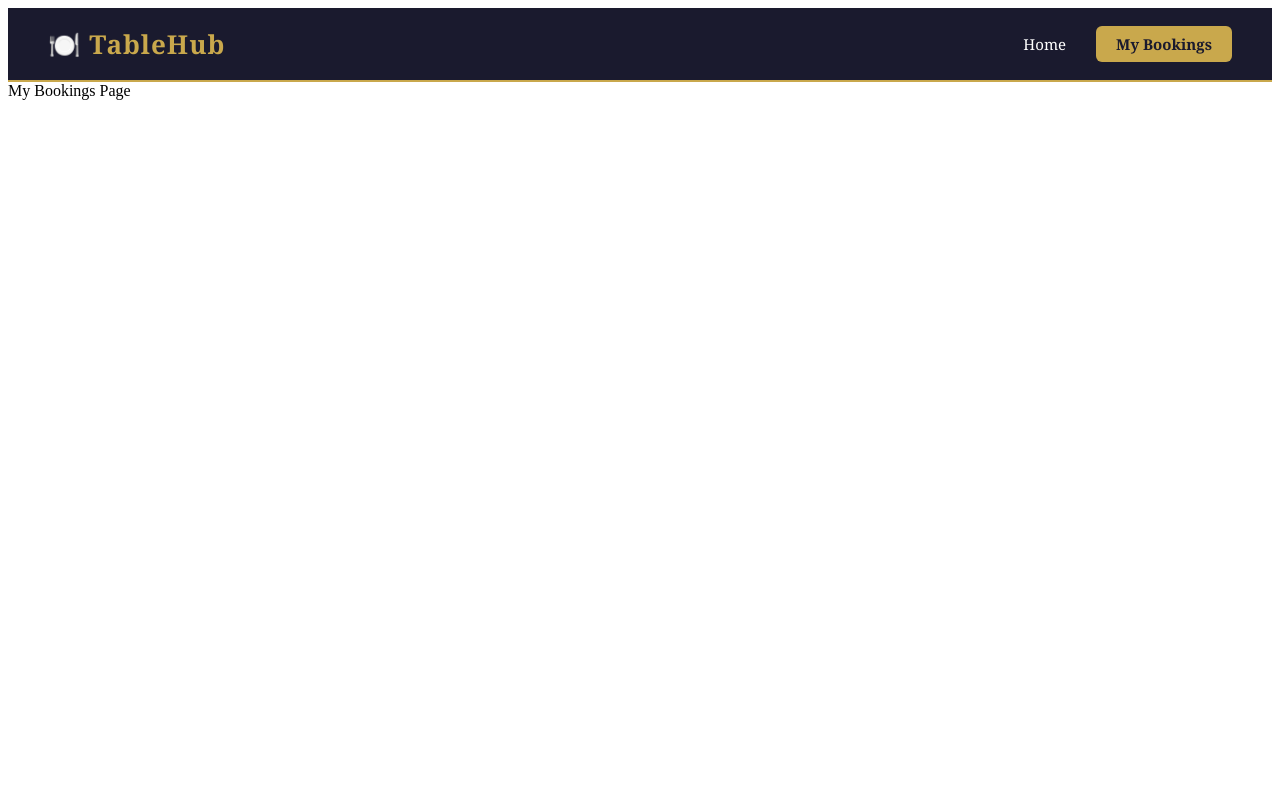
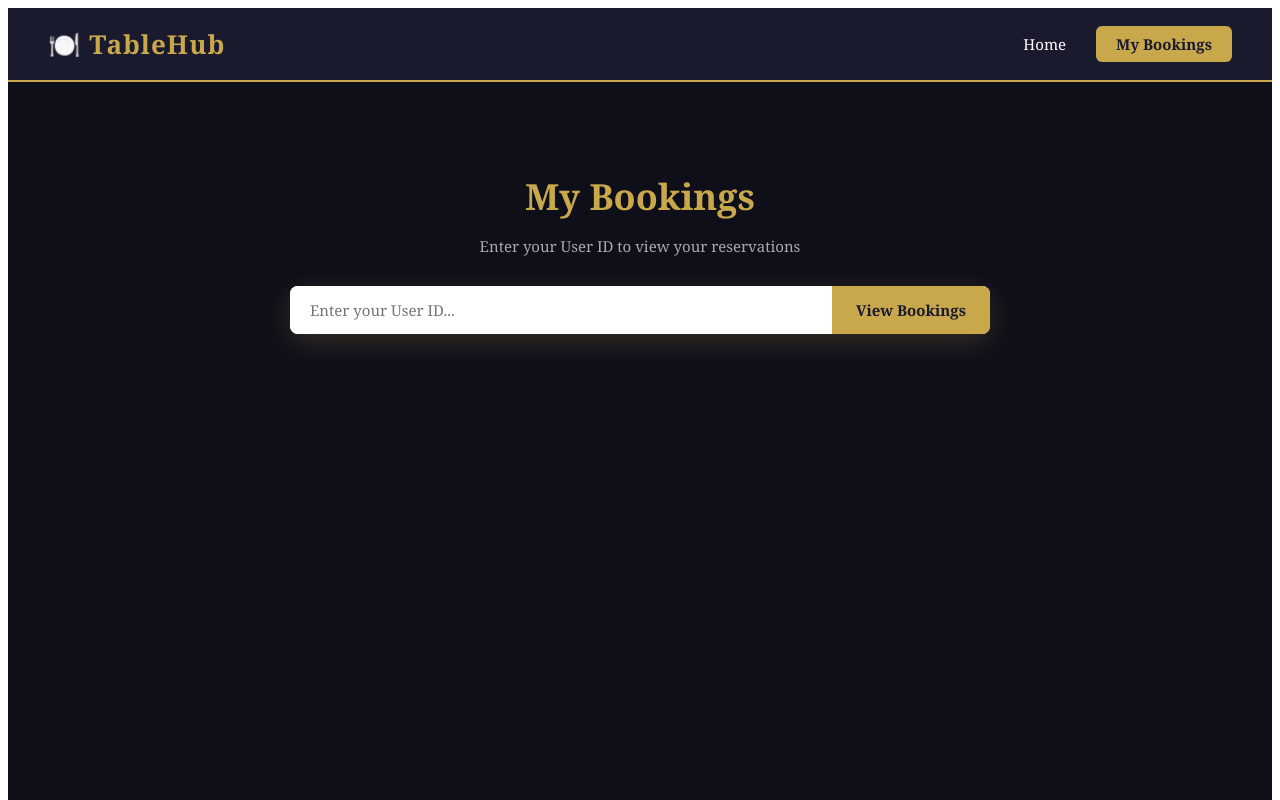
Before and after one commit to VedantGoyal2006/Tablehub, a React (Create React App) app in the folder client/: page /my-bookings in a window 1280 px wide. Shown: the top 800 px of the page. Built offline with nearby package versions, Linux system fonts and the light colour scheme.

Commit message:
feat: my bookings page with status badges and cancel booking

```diff
--- a/client/src/pages/MyBookings.jsx
+++ b/client/src/pages/MyBookings.jsx
@@ -1,6 +1,119 @@
-import React from "react"
+import React, { useState } from "react";
+import { getUserBookings, cancelBooking } from "../services/api";
+import "../styles/MyBookings.css";
 
 function MyBookings() {
-  return <div>My Bookings Page</div>;
+  const [userId, setUserId] = useState("");
+  const [bookings, setBookings] = useState([]);
+  const [loading, setLoading] = useState(false);
+  const [searched, setSearched] = useState(false);
+  const [error, setError] = useState("");
+
+  const handleFetch = async () => {
+    if (!userId.trim()) {
+      setError("Please enter your User ID!");
+      return;
+    }
+    setError("");
+    setLoading(true);
+    try {
+      const res = await getUserBookings(userId);
+      setBookings(res.data);
+      setSearched(true);
+    } catch (err) {
+      setError("Something went wrong. Please try again!");
+      console.log(err);
+    }
+    setLoading(false);
+  };
+
+  const handleCancel = async (booking_id) => {
+    try {
+      await cancelBooking(booking_id);
+      setBookings(bookings.filter((b) => b.booking_id !== booking_id));
+    } catch (err) {
+      console.log(err);
+    }
+  };
+
+  const formatDate = (dateStr) => {
+    const date = new Date(dateStr);
+    return date.toLocaleString("en-IN", {
+      dateStyle: "medium",
+      timeStyle: "short",
+    });
+  };
+
+  const getStatusStyle = (status) => {
+    if (status === "confirmed") return "badge confirmed";
+    if (status === "waiting") return "badge waiting";
+    if (status === "cancelled") return "badge cancelled";
+    return "badge";
+  };
+
+  return (
+    <div className="mybookings-page">
+      <div className="mybookings-container">
+        <h2 className="mybookings-title">My Bookings</h2>
+        <p className="mybookings-subtitle">
+          Enter your User ID to view your reservations
+        </p>
+
+        {/* Search */}
+        <div className="userid-bar">
+          <input
+            type="number"
+            placeholder="Enter your User ID..."
+            value={userId}
+            onChange={(e) => setUserId(e.target.value)}
+            onKeyDown={(e) => e.key === "Enter" && handleFetch()}
+            className="userid-input"
+          />
+          <button className="userid-btn" onClick={handleFetch}>
+            {loading ? "Loading..." : "View Bookings"}
+          </button>
+        </div>
+
+        {error && <p className="error-msg">{error}</p>}
+
+        {/* No bookings found */}
+        {!loading && searched && bookings.length === 0 && (
+          <p className="status-msg">No bookings found for User ID: {userId}</p>
+        )}
+
+        {/* Bookings List */}
+        {!loading && bookings.length > 0 && (
+          <div className="bookings-list">
+            {bookings.map((b) => (
+              <div className="booking-card" key={b.booking_id}>
+                <div className="booking-card-header">
+                  <h3 className="booking-restaurant">{b.restaurant_name}</h3>
+                  <span className={getStatusStyle(b.status)}>
+                    {b.status}
+                  </span>
+                </div>
+                <div className="booking-card-body">
+                  <p>🕐 {formatDate(b.arrival_time)}</p>
+                  {b.table_number && (
+                    <p>🪑 Table: <strong>{b.table_number}</strong></p>
+                  )}
+                  <p>🔖 Booking ID: <strong>{b.booking_id}</strong></p>
+                </div>
+                {b.status === "confirmed" || b.status === "waiting" ? (
+                  <button
+                    className="cancel-btn"
+                    onClick={() => handleCancel(b.booking_id)}
+                  >
+                    Cancel Booking
+                  </button>
+                ) : null}
+              </div>
+            ))}
+          </div>
+        )}
+      </div>
+    </div>
+  );
 }
+
 export default MyBookings;
--- a/client/src/styles/MyBookings.css
+++ b/client/src/styles/MyBookings.css
@@ -0,0 +1,176 @@
+/* ── Page ───────────────────────────────── */
+.mybookings-page {
+  min-height: 100vh;
+  background-color: #0f0f1a;
+  font-family: Georgia, serif;
+  padding: 60px 20px;
+}
+
+/* ── Container ──────────────────────────── */
+.mybookings-container {
+  max-width: 700px;
+  margin: 0 auto;
+}
+
+/* ── Title ──────────────────────────────── */
+.mybookings-title {
+  color: #c9a84c;
+  font-size: 36px;
+  text-align: center;
+  margin-bottom: 8px;
+}
+
+.mybookings-subtitle {
+  color: #aaaaaa;
+  font-size: 15px;
+  text-align: center;
+  margin-bottom: 30px;
+}
+
+/* ── User ID Bar ────────────────────────── */
+.userid-bar {
+  display: flex;
+  gap: 0px;
+  background-color: #ffffff;
+  border-radius: 8px;
+  overflow: hidden;
+  box-shadow: 0 8px 30px rgba(201, 168, 76, 0.2);
+  margin-bottom: 30px;
+}
+
+.userid-input {
+  flex: 1;
+  padding: 14px 20px;
+  font-size: 15px;
+  border: none;
+  outline: none;
+  font-family: Georgia, serif;
+  color: #1a1a2e;
+}
+
+.userid-btn {
+  padding: 14px 24px;
+  background-color: #c9a84c;
+  color: #1a1a2e;
+  border: none;
+  font-size: 15px;
+  font-weight: bold;
+  font-family: Georgia, serif;
+  cursor: pointer;
+  transition: background-color 0.3s;
+  white-space: nowrap;
+}
+
+.userid-btn:hover {
+  background-color: #e0b84c;
+}
+
+/* ── Error & Status ─────────────────────── */
+.error-msg {
+  color: #ff6b6b;
+  font-size: 14px;
+  text-align: center;
+  margin-bottom: 16px;
+}
+
+.status-msg {
+  color: #aaaaaa;
+  font-size: 16px;
+  text-align: center;
+  margin-top: 40px;
+}
+
+/* ── Bookings List ──────────────────────── */
+.bookings-list {
+  display: flex;
+  flex-direction: column;
+  gap: 20px;
+}
+
+/* ── Booking Card ───────────────────────── */
+.booking-card {
+  background-color: #1a1a2e;
+  border: 1px solid #c9a84c33;
+  border-radius: 12px;
+  padding: 24px;
+  transition: box-shadow 0.3s;
+}
+
+.booking-card:hover {
+  box-shadow: 0 8px 24px rgba(201, 168, 76, 0.15);
+}
+
+/* ── Card Header ────────────────────────── */
+.booking-card-header {
+  display: flex;
+  justify-content: space-between;
+  align-items: center;
+  margin-bottom: 16px;
+}
+
+.booking-restaurant {
+  color: #c9a84c;
+  font-size: 20px;
+}
+
+/* ── Status Badge ───────────────────────── */
+.badge {
+  padding: 4px 14px;
+  border-radius: 20px;
+  font-size: 13px;
+  font-weight: bold;
+  text-transform: capitalize;
+}
+
+.badge.confirmed {
+  background-color: #1a3a2a;
+  color: #4caf50;
+  border: 1px solid #4caf50;
+}
+
+.badge.waiting {
+  background-color: #3a2a1a;
+  color: #c9a84c;
+  border: 1px solid #c9a84c;
+}
+
+.badge.cancelled {
+  background-color: #2a1a1a;
+  color: #ff6b6b;
+  border: 1px solid #ff6b6b;
+}
+
+/* ── Card Body ──────────────────────────── */
+.booking-card-body {
+  display: flex;
+  flex-direction: column;
+  gap: 8px;
+  margin-bottom: 20px;
+}
+
+.booking-card-body p {
+  color: #cccccc;
+  font-size: 15px;
+}
+
+.booking-card-body strong {
+  color: #ffffff;
+}
+
+/* ── Cancel Button ──────────────────────── */
+.cancel-btn {
+  padding: 10px 20px;
+  background-color: transparent;
+  color: #ff6b6b;
+  border: 1px solid #ff6b6b;
+  border-radius: 6px;
+  font-size: 14px;
+  font-family: Georgia, serif;
+  cursor: pointer;
+  transition: all 0.3s;
+}
+
+.cancel-btn:hover {
+  background-color: #ff6b6b;
+  color: #ffffff;
+}
```
